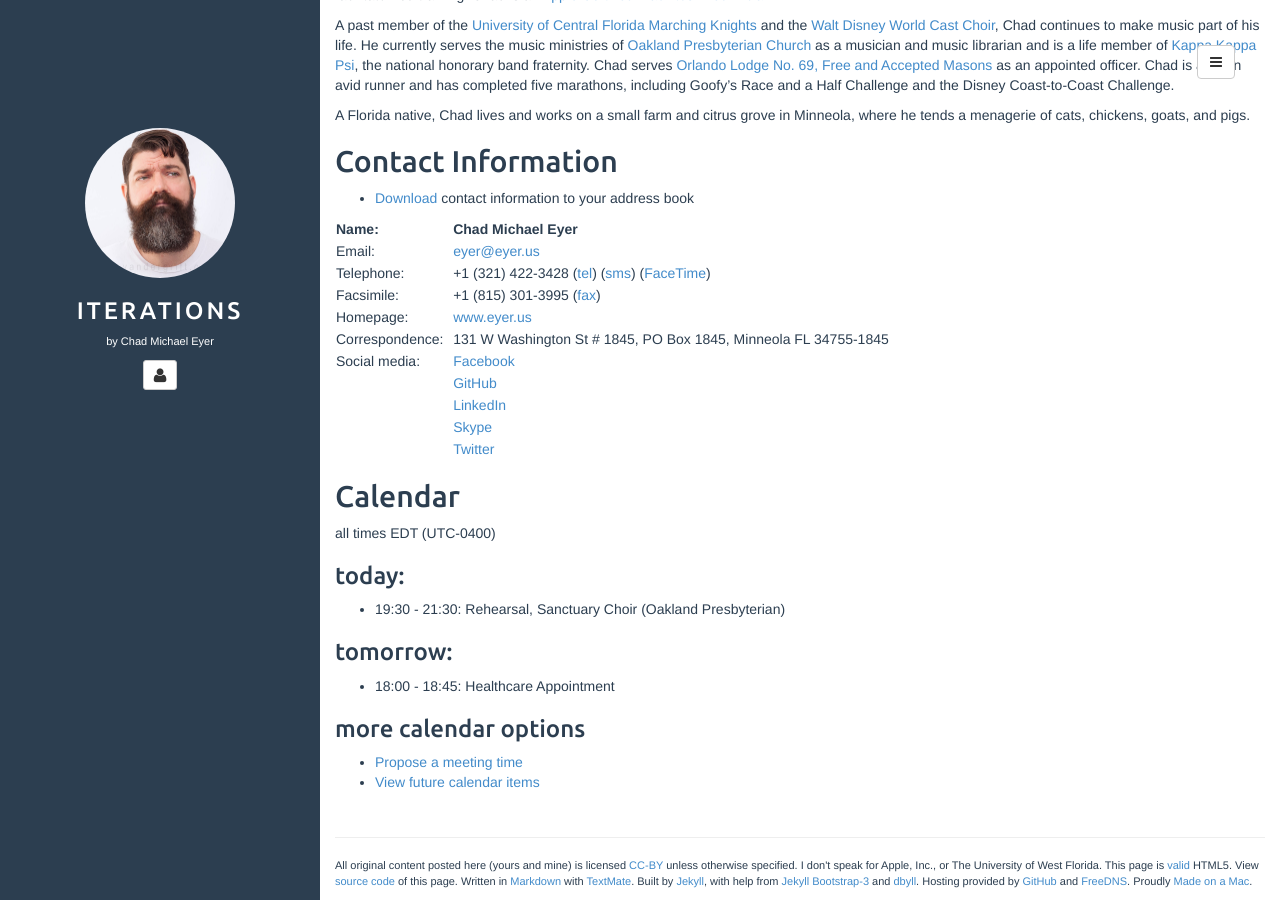
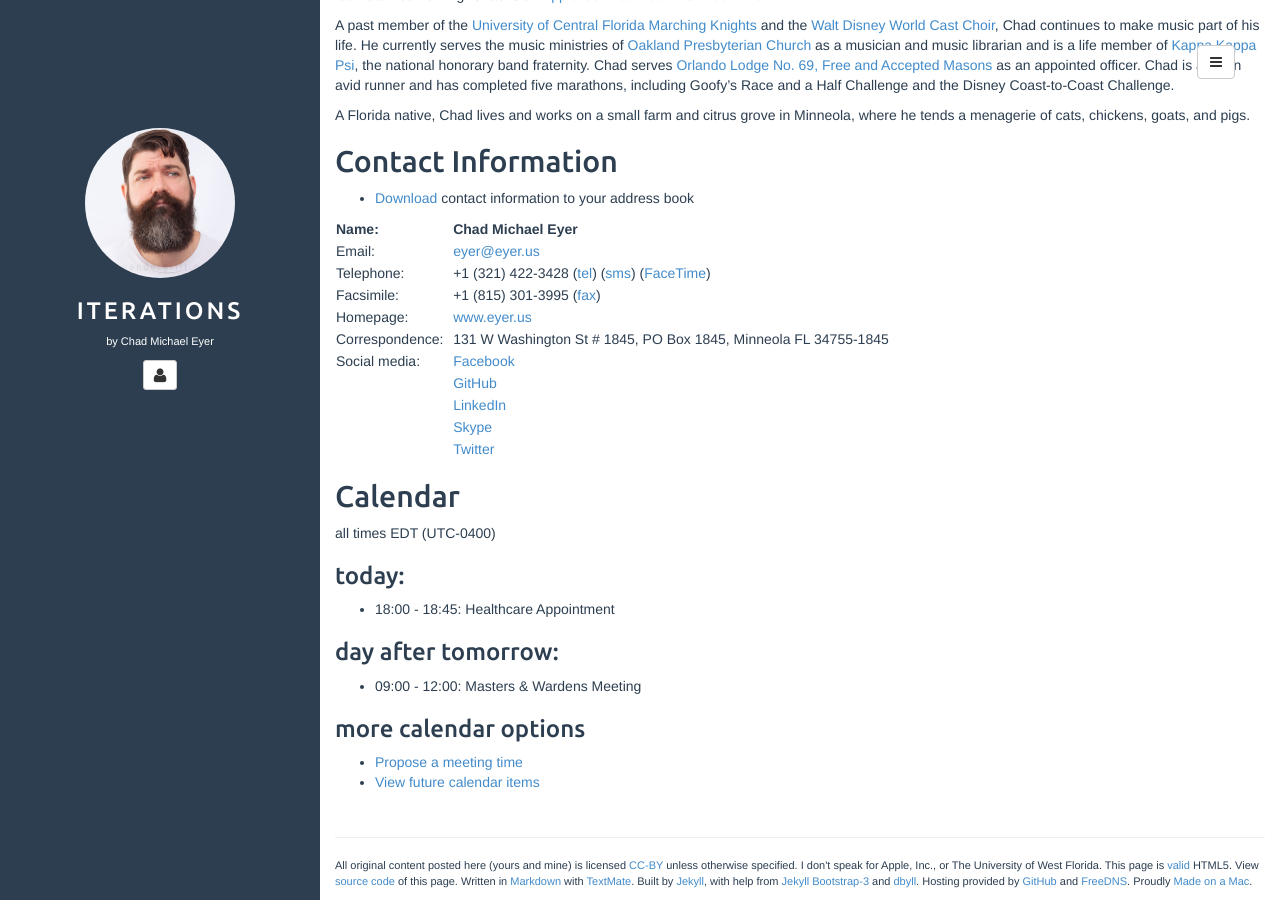
Before and after one commit to chadmichaeleyer/chadmichaeleyer.github.io, a Jekyll site: the page built from about.md, in a window 1280 px wide and 900 px high, scrolled down 954 px. Built offline with Jekyll 4.4.1, drawn with Linux system fonts in a browser that asks for light colours.

Commit message:
calendar update

```diff
--- a/calendar.markdown
+++ b/calendar.markdown
@@ -2,8 +2,8 @@ all times EDT (UTC-0400)
 
 ### today:
 
-* 19:30 - 21:30: Rehearsal, Sanctuary Choir (Oakland Presbyterian)
+* 18:00 - 18:45: Healthcare Appointment
 
-### tomorrow:
+### day after tomorrow:
 
-* 18:00 - 18:45: Healthcare Appointment
+* 09:00 - 12:00: Masters & Wardens Meeting
```
Also changed, not shown: calendar-year.markdown (+4 -4 lines).
